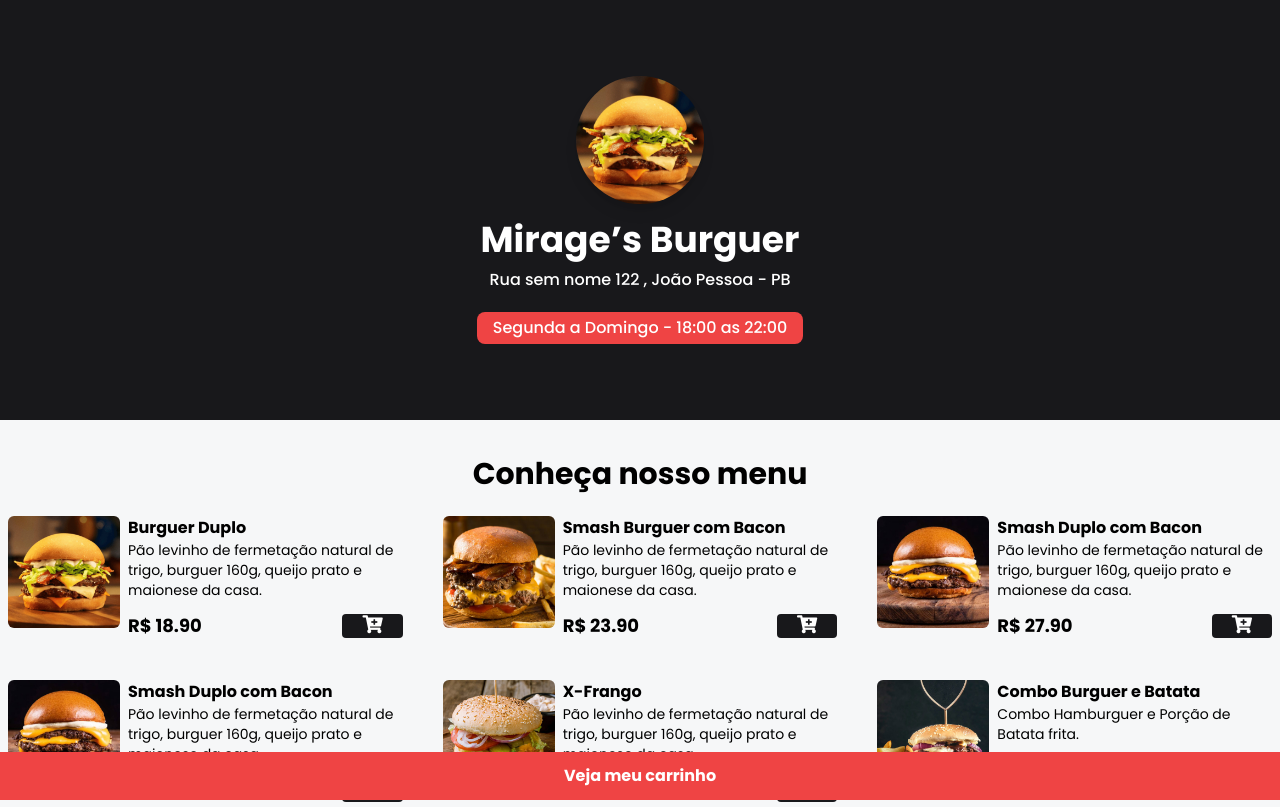
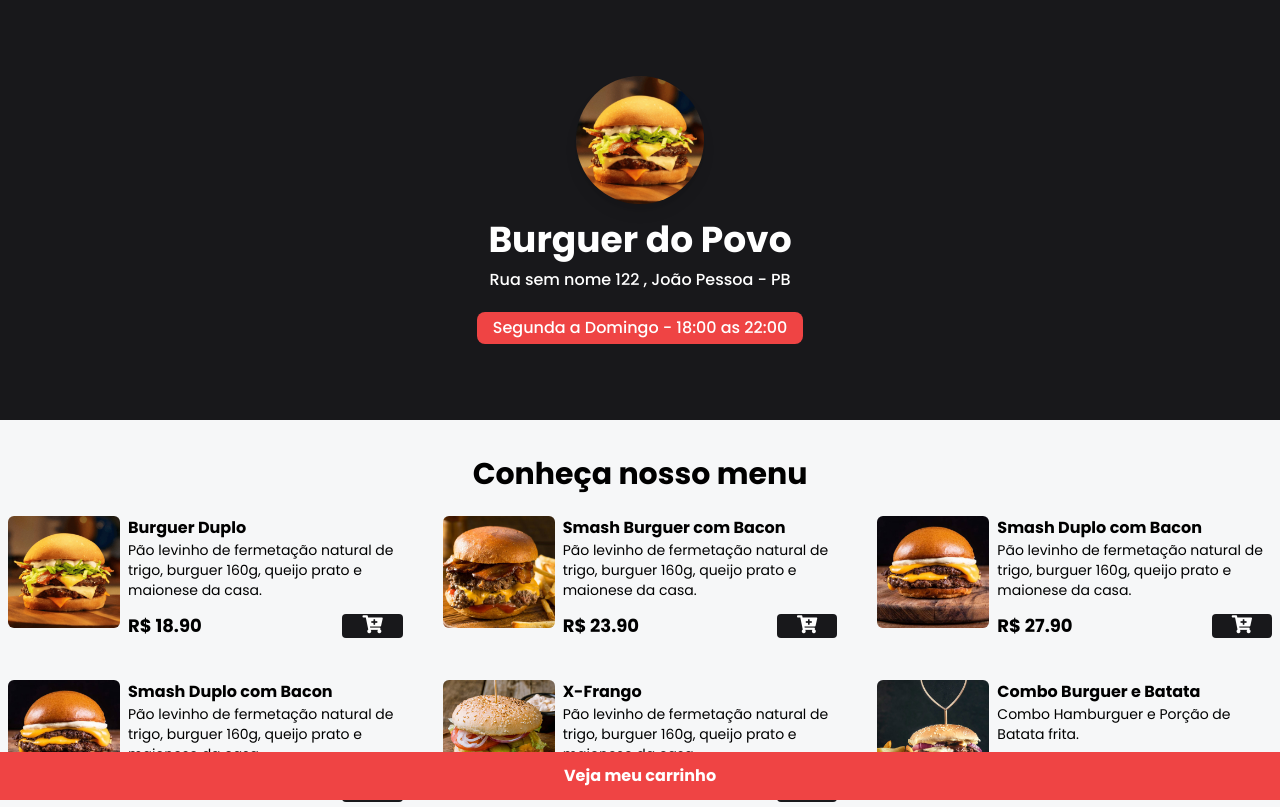
Before and after one commit to gbmacena/Projeto_CardapioOnline, a website: page index.html in a window 1280 px wide. Shown: the top 807 px of the page. Drawn offline with nearby package versions, Linux system fonts and the light colour scheme; some icons are missing.

Commit message:
Mudando title

```diff
--- a/index.html
+++ b/index.html
@@ -3,7 +3,7 @@
 <head>
     <meta charset="UTF-8">
     <meta name="viewport" content="width=device-width, initial-scale=1.0">
-    <title>Mirage’s Burguer</title>
+    <title>Burguer do Povo</title>
     <link rel="preconnect" href="https://fonts.googleapis.com">
     <link rel="preconnect" href="https://fonts.gstatic.com" crossorigin>
     <link href="https://fonts.googleapis.com/css2?family=Poppins:wght@300;400;500;700&display=swap" rel="stylesheet">
@@ -15,7 +15,7 @@
     <header class="w-full h-[420px] bg-zinc-900 bg-cover bg-center flex flex-col justify-center items-center">
         <div class="w-full h-full flex flex-col justify-center items-center">
             <img src="./assets/hamb-1.jpg" alt="Burguer Logo" class="w-32 h-32 rounded-full shadow-lg hover:scale-110 duration-200">
-            <h1 class="text-4xl mt-4 mb-2 font-bold text-white">Mirage’s Burguer</h1>
+            <h1 class="text-4xl mt-4 mb-2 font-bold text-white">Burguer do Povo</h1>
             <span class="text-white font-medium">Rua sem nome 122 , João Pessoa - PB</span>
             <div class="bg-green-600 px-4 py-1 rounded-lg mt-5" id="data-span">
                 <span class="text-white font-medium">Segunda a Domingo - 18:00 as 22:00</span>
```
